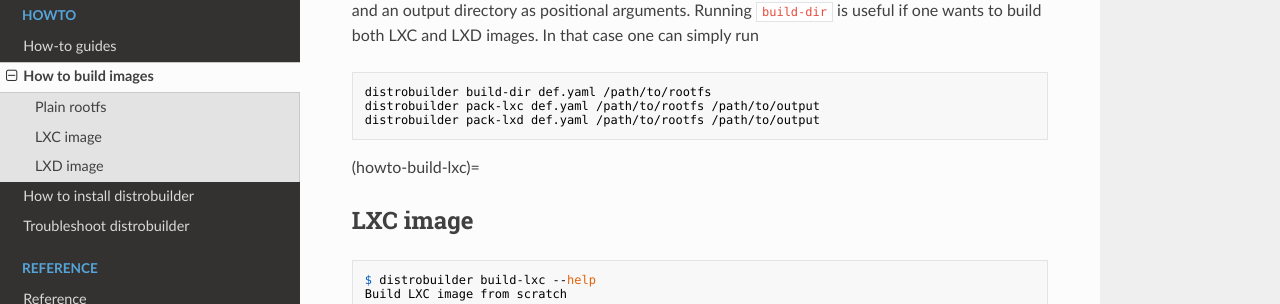
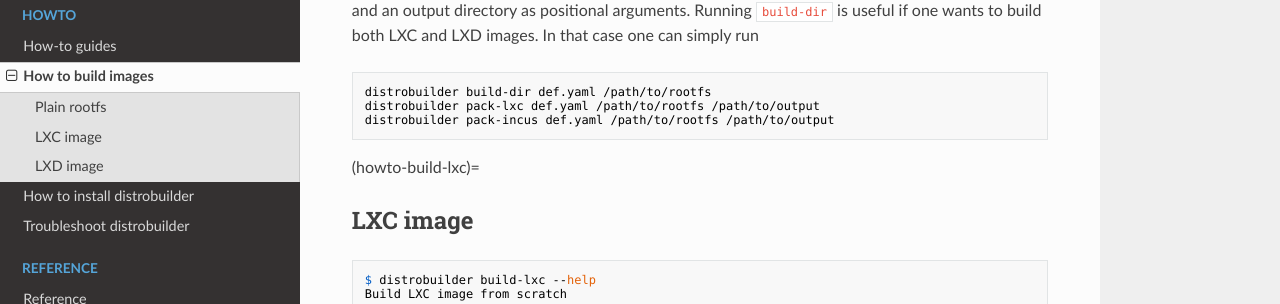
Before and after one commit to lxc/distrobuilder, an MkDocs documentation site: the page built from doc/howto/build.md, in a window 1280 px wide and 900 px high, scrolled down 403 px. Shown: the part 175-479 px from the top of the window. Built offline with MkDocs 1.6.1, drawn with Linux system fonts in a browser that asks for light colours; nearby versions of some CDN libraries.

Commit message:
global: Rename pack-lxd to pack-incus
Signed-off-by: Stéphane Graber <stgraber@stgraber.org>

````diff
--- a/doc/howto/build.md
+++ b/doc/howto/build.md
@@ -34,7 +34,7 @@ In that case one can simply run
 ```shell
 distrobuilder build-dir def.yaml /path/to/rootfs
 distrobuilder pack-lxc def.yaml /path/to/rootfs /path/to/output
-distrobuilder pack-lxd def.yaml /path/to/rootfs /path/to/output
+distrobuilder pack-incus def.yaml /path/to/rootfs /path/to/output
 ```
 
 (howto-build-lxc)=
@@ -154,5 +154,5 @@ This can be changed by calling it as `--import-into-lxd=<alias>`.
 
 After building the image, the rootfs will be destroyed.
 
-The `pack-lxd` sub-command can be used to create an image from an existing rootfs.
+The `pack-incus` sub-command can be used to create an image from an existing rootfs.
 The rootfs won't be deleted afterwards.
````
Also changed, not shown: doc/reference/actions.md (+1 -1 lines).
